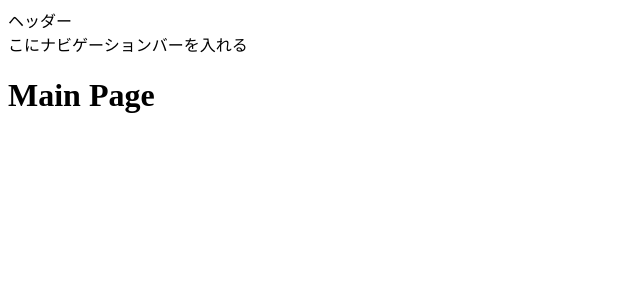
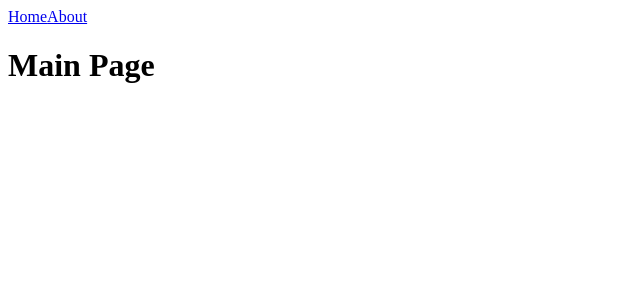
Before and after one commit to Kosuke-Ito/test-nuxt3-app, a Nuxt app: page / in a window 1280 px wide. Shown: the top 300 px of the page, without its empty margins (0-640 px from the left). Built offline with nearby package versions, Linux system fonts and the light colour scheme.

Commit message:
nav追加

```diff
--- /dev/null
+++ b/components/navbar.vue
@@ -0,0 +1,6 @@
+<template>
+  <nav>
+    <a href="/">Home</a>
+    <a href="/about">About</a>
+  </nav>
+</template>
--- a/layouts/default.vue
+++ b/layouts/default.vue
@@ -1,7 +1,6 @@
 <template>
   <div>
-    <slot name="header" />
-    <nav>こにナビゲーションバーを入れる</nav>
+    <Navbar />
     <slot />
   </div>
 </template>
```
